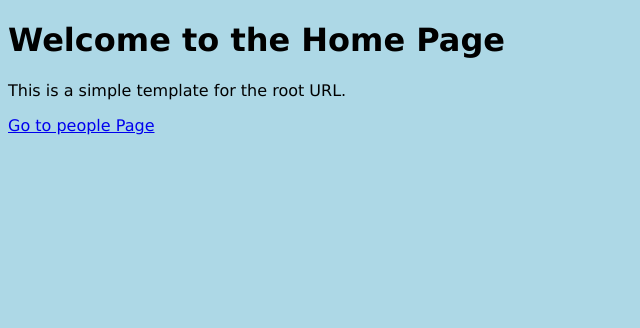
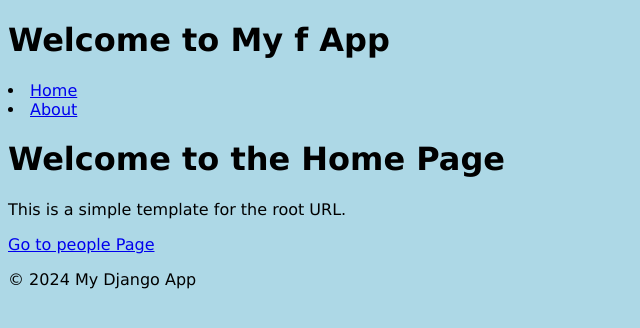
Before and after one commit to baynaira/testing3, a Django app: page / in a window 1280 px wide. Shown: the top 328 px of the page, without its empty margins (0-640 px from the left). Run offline with Django 5.2, Linux system fonts and the light colour scheme; parts of the project's set-up code (start-up, migrations or seed data) failed here and were passed over.

Commit message:
a new commit

```diff
--- a/members/templates/index.html
+++ b/members/templates/index.html
@@ -1,17 +1,21 @@
 <!-- members/templates/members/index.html -->
+{% extends "members/base.html" %}
 {% load static %}
 <!DOCTYPE html>
 <html lang="en">
 <head>
     <meta charset="UTF-8">
     <meta name="viewport" content="width=device-width, initial-scale=1.0">
-    <title>Home Page</title>
 
+
+{% block title %} {% endblock %}
 </head>
 <link rel="stylesheet" href="{% static 'myfirst.css' %}">
+{% block content %}
 <body>
     <h1>Welcome to the Home Page</h1>
     <p>This is a simple template for the root URL.</p>
     <a href="{% url 'members:people' %}">Go to people Page</a>
 </body>
 </html>
+{% endblock %}
--- /dev/null
+++ b/members/templates/members/base.html
@@ -0,0 +1,28 @@
+{% load static %}
+<!DOCTYPE html>
+<html lang="en">
+<head>
+    <meta charset="UTF-8">
+    <meta name="viewport" content="width=device-width, initial-scale=1.0">
+    <title>{% block title %}My Django asdfgApp{% endblock %}</title>
+    <link rel="stylesheet" href="{% static 'myfirst.css' %}">
+</head>
+<body>
+    <header>
+        <h1>Welcome to My f App</h1>
+    </header>
+    <nav>
+        <!-- Navigation links go here -->
+        <li><a href="{% url 'members:index' %}">Home</a></li>
+            <li><a href="{% url 'members:people' %}">About</a></li>
+    </nav>
+    <main>
+        {% block content %}
+        <!-- Default content goes here -->
+        {% endblock %}
+    </main>
+    <footer>
+        <p>&copy; 2024 My Django App</p>
+    </footer>
+</body>
+</html>
```
Also changed, not shown: members/templates/people.html (+6 -2 lines).
